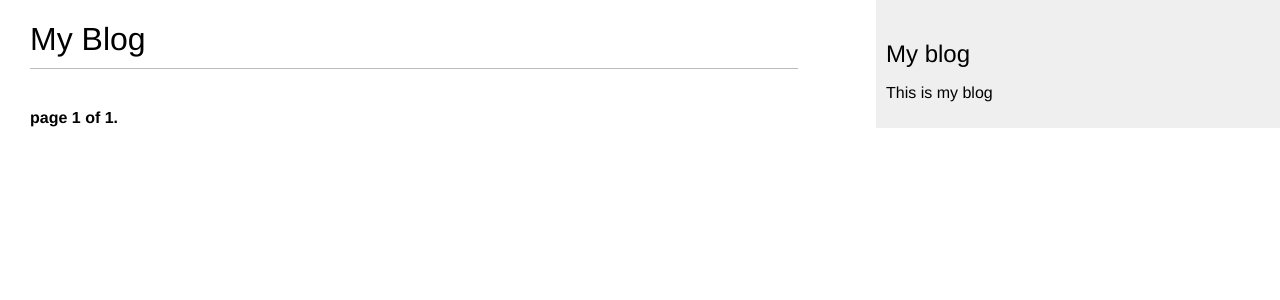
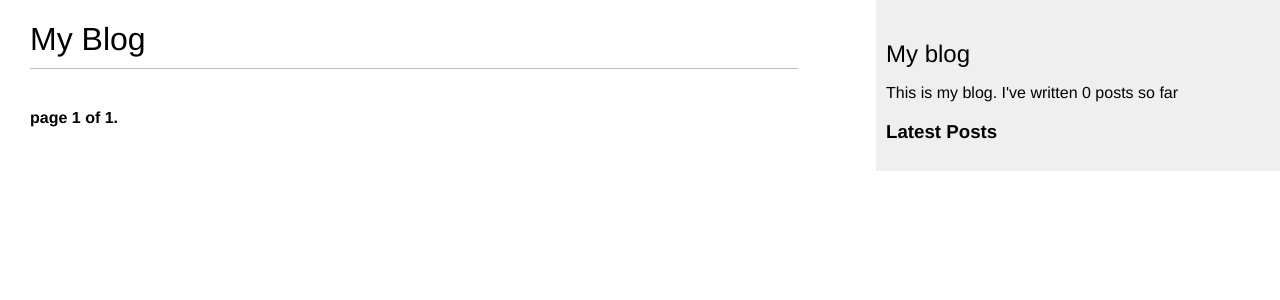
Before and after one commit to MohamedSalahdj/Django5-by-example-projects, a Django app: page /blog/ in a window 1280 px wide. Shown: the top 300 px of the page. Run offline with Django 5.2, Linux system fonts and the light colour scheme; data that the repository does not hold is empty.

Commit message:
load `blog_tags` to malke it it avaiable in tmeplate and `lates_posts.html` template

```diff
--- a/project_01_blog/blog/templates/blog/base.html
+++ b/project_01_blog/blog/templates/blog/base.html
@@ -1,4 +1,6 @@
+{% load blog_tags  %}
 {% load static %}
+
 <!DOCTYPE html>
 <html lang="en">
 <head>
@@ -12,7 +14,12 @@
     </div>
     <div id="sidebar">
         <h2>My blog</h2>
-        <p>This is my blog</p>
+        <p>
+            This is my blog.
+            I've written {% total_posts %} posts so far
+        </p>
+        <h3>Latest Posts</h3>
+        {% show_latest_posts 3 %}
     </div>
 </body>
 </html>
--- /dev/null
+++ b/project_01_blog/blog/templates/blog/post/lates_posts.html
@@ -0,0 +1,7 @@
+<ul>
+    {% for post in latest_posts %}
+    <li>
+        <a href="{{post.get_absolute_url}}">{{post.title}}</a>
+    </li>
+    {%endfor%}
+</ul>
```
